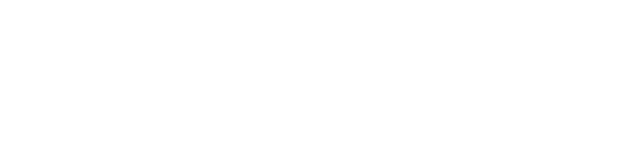
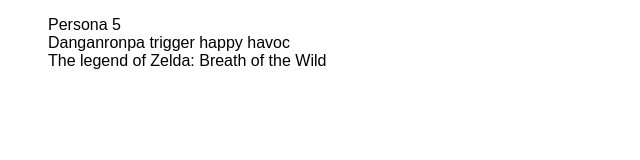
Before and after one commit to LarsV04/Informatica-PO-website, a plain HTML site: page index.html in a window 1280 px wide. Shown: the whole page, without its empty margins (0-640 px from the left). Drawn offline with Linux system fonts and the light colour scheme.

Commit message:
First things

```diff
--- a/css_files/global.css
+++ b/css_files/global.css
@@ -0,0 +1,7 @@
+* {
+    font-family: Arial, Helvetica, sans-serif;
+}
+
+li {
+    list-style: none;
+}
--- a/index.html
+++ b/index.html
@@ -1,10 +1,21 @@
 <!DOCTYPE html>
 <html>
     <head>
-
+        <title>Home</title>
+        <meta charset="utf-8">
+        <link rel="stylesheet" type="text/css" href="./css_files/global.css">
+        <Script src="./script.js"></Script>
     </head>
 
     <body>
-
+        <footer>
+            <table>
+                <ul>
+                    <li><a>Persona 5</a></li>
+                    <li><a>Danganronpa trigger happy havoc</a></li>
+                    <li><a>The legend of Zelda: Breath of the Wild</a></li>
+                </ul>
+            </table>
+        </footer>
     </body>
 </html>
```
